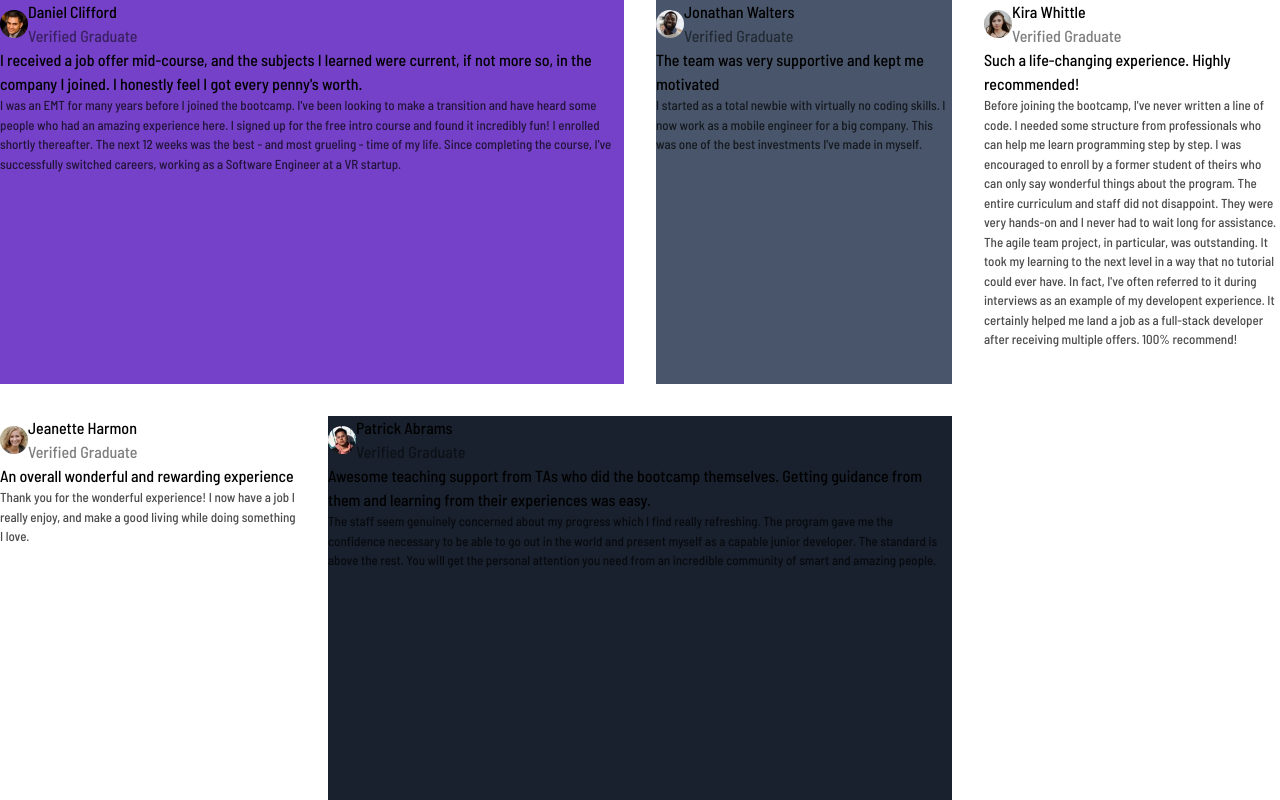
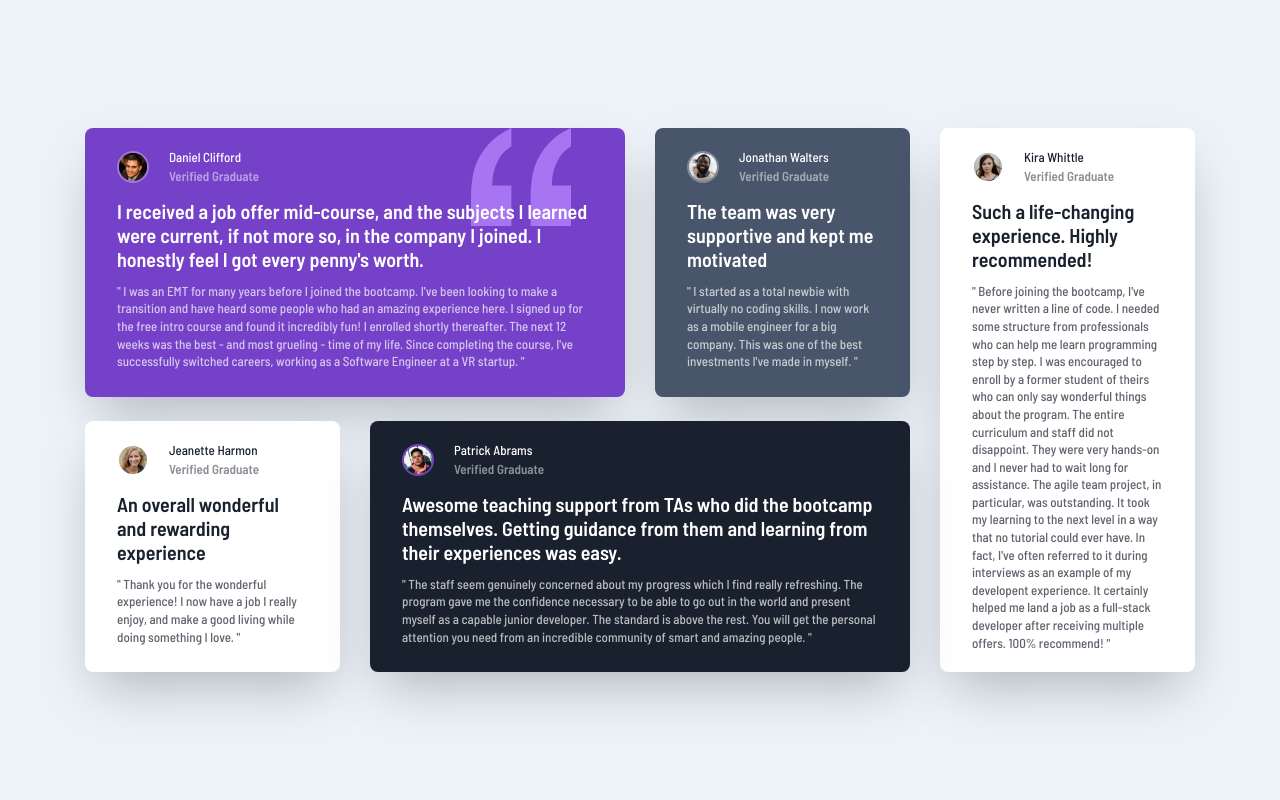
Before and after one commit to n0rrman/frontend-mentor-challenges-green, a Next.js app in the folder testimonials-grid-section/: page / in a window 1280 px wide. Built offline with nearby package versions, Linux system fonts and the light colour scheme.

Commit message:
testimonials-grid-section layout + functionality finished

```diff
--- a/testimonials-grid-section/src/app/page.tsx
+++ b/testimonials-grid-section/src/app/page.tsx
@@ -8,12 +8,14 @@ import patrickPic from "/public/image-patrick.jpg";
 
 export default function Home() {
   return (
-    <main className="grid grid-cols-4 grid-rows-2 order-1 gap-8 justify-center min-h-screen">
+    <main className="flex justify-center items-center min-h-screen bg-lightGrayishBlue font-medium text-white">
+      <section className="flex flex-col mx-6 sm:grid grid-cols-2 lg:grid-cols-4 gap-x-[1.875rem] gap-y-6 container lg:max-w-[69.375rem]">
         <Card
           className="col-span-2 bg-moderateViolet"
           name="Daniel Clifford"
           title="Verified Graduate"
           profilePic={danielPic}
+          first
           heading="I received a job offer mid-course, and the subjects I learned were current, if not more so, in the company I joined. I honestly feel I got every penny's worth."
           text="I was an EMT for many years before I joined the bootcamp. I've been
         looking to make a transition and have heard some people who had an
@@ -36,7 +38,7 @@ export default function Home() {
         />
 
         <Card
-        className="order-4 bg-white"
+          className="order-4 bg-white text-veryDarkBlackishBlue"
           name="Jeanette Harmon"
           title="Verified Graduate"
           profilePic={jeanettePic}
@@ -50,6 +52,7 @@ export default function Home() {
           name="Patrick Abrams"
           title="Verified Graduate"
           profilePic={patrickPic}
+          purpleBorder
           heading="Awesome teaching support from TAs who did the bootcamp themselves.
         Getting guidance from them and learning from their experiences was easy."
           text="The staff seem genuinely concerned about my progress which I find
@@ -61,7 +64,7 @@ export default function Home() {
         />
 
         <Card
-        className="row-span-2 order-3 bg-white"
+          className="row-span-2 order-last sm:order-3 bg-white text-veryDarkBlackishBlue"
           name="Kira Whittle"
           title="Verified Graduate"
           profilePic={kiraPic}
@@ -78,6 +81,7 @@ export default function Home() {
         certainly helped me land a job as a full-stack developer after receiving
         multiple offers. 100% recommend!"
         />
+      </section>
     </main>
   );
 }
--- a/testimonials-grid-section/src/components/card.tsx
+++ b/testimonials-grid-section/src/components/card.tsx
@@ -1,4 +1,6 @@
 import Image, { StaticImageData } from "next/image";
+
+import bgIcon from "/public/bg-pattern-quotation.svg";
 
 interface CardProps {
   name: string;
@@ -6,6 +8,8 @@ interface CardProps {
   profilePic: StaticImageData;
   heading: string;
   text: string;
+  purpleBorder?: boolean;
+  first?: boolean;
   className: string;
 }
 
@@ -15,21 +19,34 @@ export default function Card({
   profilePic,
   heading,
   text,
+  purpleBorder,
+  first,
   className,
 }: CardProps) {
   return (
-    <div className={`flex flex-col ${className}`}>
+    <div
+      className={`relative flex flex-col ${className} shadow-2xl rounded-lg py-5 px-8 gap-3 text-[0.8125rem]`}
+    >
       <div className="flex flex-row justify-start items-center">
-        <div className="relative h-7 w-7 rounded-full overflow-hidden">
+        {first && (
+          <div className="absolute right-[10%] top-0 z-10">
+            <Image src={bgIcon} alt="" width={100} height={100} />
+          </div>
+        )}
+        <div
+          className={`relative h-8 w-8 rounded-full overflow-hidden mr-5 border-2 ${
+            purpleBorder ? "border-moderateViolet" : "border-white/30"
+          }`}
+        >
           <Image alt="" src={profilePic} fill />
         </div>
-        <div className="flex flex-col">
+        <div className="flex flex-col z-30">
           <h2>{name}</h2>
-          <h3 className="opacity-50">{title}</h3>
+          <h3 className="opacity-50 font-bold">{title}</h3>
         </div>
       </div>
-      <h1>{heading}</h1>
-      <p className="opacity-70 text-[0.8125rem]">{text}</p>
+      <h1 className="font-semibold text-[1.25rem] leading-6 z-30">{heading}</h1>
+      <p className="opacity-70 leading-[1.1rem] z-30">" {text} "</p>
     </div>
   );
 }
```
Lines whose indentation alone changed are shown as unchanged.
